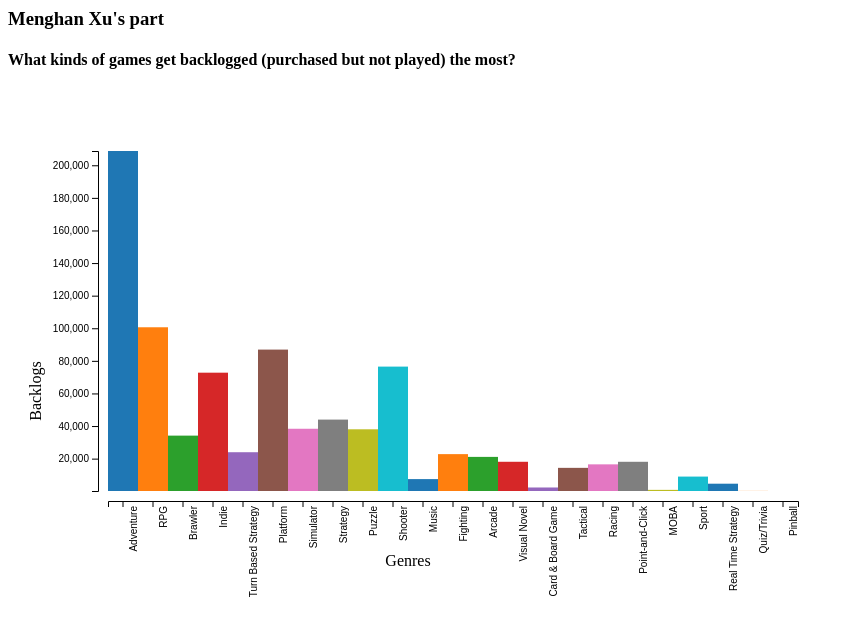
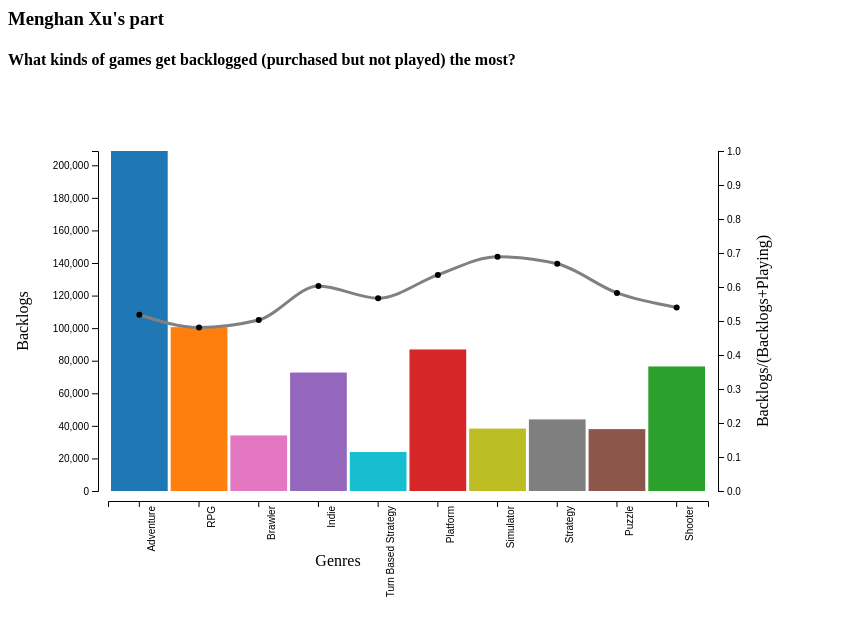
Before and after one commit to menghan-xu/data-analytics-for-the-web, a plain HTML site: page menghan/index.html in a window 1280 px wide. Shown: the whole page, without its empty margins (0-854 px from the left). Drawn offline with nearby package versions, Linux system fonts and the light colour scheme.

Commit message:
menghan's revision

```diff
--- a/menghan/index.html
+++ b/menghan/index.html
@@ -8,116 +8,144 @@
         <p>
             <svg id="p1" height="500" width="800" style="margin-top:50px" ></svg>
             <script>
-                d3.csv('games_detail.csv', d3.autoType)
-                    .then((data)=>{
+                d3.csv("games_detail.csv", d3.autoType)
+          .then((data) => {
           let genreMap = {};
-                    data.forEach(function(row) {
-                        let genres = row.Genres
-                                        .replace(/\[|\]/g, '')
-                                        .replace(/'/g, '')
-                                        .split(', ');
-                        console.log('Backlogs:', row.Backlogs, 'Playing:', row.Playing);
-
-                        let backlogs = isNaN(+row.Backlogs) ? 0 : +row.Backlogs;
-                        let playing = isNaN(+row.Playing) ? 0 : +row.Playing;
-
-                        genres.forEach(function(genre) {
-                            if (!genreMap[genre]) {
-                                genreMap[genre] = {backlogs: 0, playing: 0}
-                            }
+          data.forEach(row => {
+            let genres = row.Genres.replace(/\[|\]|'/g, "")  //remove [ , ] and '
+                                  .split(", ");     // turn string into an array
+            let backlogs = isNaN(row.Backlogs) ? 0 : row.Backlogs;
+            let playing = isNaN(row.Playing) ? 0 : row.Playing;
+            genres.forEach(genre => {
+              if (!genreMap[genre])
+                genreMap[genre] = { backlogs: 0, playing: 0 };
               genreMap[genre].backlogs += backlogs;
               genreMap[genre].playing += playing;
             });
           });
-                    console.log(genreMap);
           let genreData = [];
           let genresAll = Object.keys(genreMap);
-                    genresAll.forEach(d =>{
-                        if(d){
+          genresAll.forEach(d => {
+            if (d) {
               genreData.push({
                 genre: d,
                 backlogs: genreMap[d].backlogs,
                 playing: genreMap[d].playing,
-                                radio : genreMap[d].backlogs/(genreMap[d].backlogs + genreMap[d].playing)
-                            })
+                radio:
+                  genreMap[d].backlogs /
+                  (genreMap[d].backlogs + genreMap[d].playing),
+              });
             }
           });
-                    console.log("------------------------------------");
-                    console.log(genreData);
-                    const svg = d3.select('svg#p1');
-                    const width = svg.attr('width');
-                    const height = svg.attr('height');
-                    const margins = {top: 10, right: 10, bottom: 150, left: 100};
+
+          const genres = ['Adventure', 'RPG', 'Brawler', 'Indie', 'Turn Based Strategy', 'Platform', 'Simulator', 'Strategy', 'Puzzle', 'Shooter']
+          const genreDataFilter = genreData.filter(
+                d => (genres.includes(d.genre))
+          );
+
+          const svg = d3.select("svg#p1");
+          const width = svg.attr("width");
+          const height = svg.attr("height");
+          const margins = { top: 10, right: 100, bottom: 150, left: 100 };
           const chartWidth = width - margins.left - margins.right;
           const chartHeight = height - margins.top - margins.bottom;
-                    let chartArea = svg.append('g')
-                                        .attr('transform',`translate(${margins.left},${margins.top})`);
-                    // const xExtent = d3.extent(genreData, d => d['genre'] );
+          let chartArea = svg.append("g").attr("transform", `translate(${margins.left},${margins.top})`);
 
-                    const uniqueGenres = Array.from(new Set(genreData.map(d => d.genre)));
-                    console.log("Unique genres:", uniqueGenres);
-
-
-                    const xExtent = uniqueGenres;
-                    console.log("Updated xExtent:", xExtent);
-
-                    const xScale = d3.scaleBand().domain(xExtent).range([0, chartWidth]);
-                    console.log("xScale domain:", xScale.domain());
-                    const yExtent = d3.extent(genreData, d => d['backlogs'] );
-                    // const xScale = d3.scaleBand().domain(xExtent).range([0, chartWidth]);
-                    const yScale = d3.scaleLinear().domain(yExtent).range([chartHeight, 0]);
-                    console.log("xExtent:", xExtent);
-                    console.log("xScale domain:", xScale.domain());
+          const xScale = d3.scaleBand()
+                          .domain(genres)
+                          .range([0, chartWidth])
+                          .padding(0.05);
+          const yExtent = d3.extent([0, d3.max(genreDataFilter, d => d.backlogs)]);
+          const yScale = d3.scaleLinear()
+                          .domain(yExtent)
+                          .range([chartHeight, 0]);
 
           let leftA = d3.axisLeft(yScale);
+          svg.append("g")
+            .attr("class", "y axis")
+            .attr("transform", `translate(${margins.left - 10},${margins.top})`)
+            .call(leftA);
+          const radioScale = d3.scaleLinear().domain([0, 1]).range([chartHeight, 0]);
+          let rightA = d3.axisRight(radioScale);
           svg.append('g')
-                        .attr('class', 'y axis')
-                        .attr('transform',`translate(${margins.left-10},${margins.top})`)
-                        .call(leftA);
+            .attr("class", "y axis")
+            .attr("transform", `translate(${margins.left + chartWidth + 10},${margins.top})`)
+            .call(rightA);
 
-                    let bottomA = d3.axisBottom(xScale)
-                    let xAxis = svg.append('g')
-                        .attr('class', 'x axis')
-                        .attr('transform',`translate(${margins.left},${chartHeight+margins.top+10})`)
+          let bottomA = d3.axisBottom(xScale).ticks(10);
+          let xAxis = svg.append("g")
+            .attr("class", "x axis")
+            .attr("transform", `translate(${margins.left},${chartHeight + margins.top + 10})`)
             .call(bottomA);
 
           xAxis.selectAll("text")
             .attr("transform", "rotate(-90)")
             .attr("text-anchor", "end")
-                    .attr("dx", "-0.5em")
-                    .attr("dy", "0.5em");
+            .attr("dx", "-0.5em");
 
-                    const colorScale = d3.scaleOrdinal(d3.schemeCategory10);
-                    console.log(genreData);
-                    chartArea.selectAll(".bar")
-                        .data(genreData)
-                        .enter()
-                        .append("rect")
-                        .attr("class", "bar")
+
+          chartArea.selectAll("rect.bar").data(genreDataFilter)
+            .join("rect")
             .attr("x", d => xScale(d.genre))
             .attr("y", d => yScale(d.backlogs))
             .attr("width", xScale.bandwidth())
             .attr("height", d => chartHeight - yScale(d.backlogs))
-                        .attr("fill", d => colorScale(d.genre));
-
-
+            .attr("fill", function(d){
+              if(d.genre === 'Adventure') return '#1f77b4';
+              if(d.genre === 'RPG') return '#ff7f0e';
+              if(d.genre === 'Brawler') return '#e377c2';
+              if(d.genre === 'Indie') return '#9467bd';
+              if(d.genre === 'Shooter') return '#2ca02c';
+              if(d.genre === 'Platform') return '#d62728';
+              if(d.genre === 'Puzzle') return '#8c564b';
+              if(d.genre === 'Strategy') return '#7f7f7f';
+              if(d.genre === 'Simulator') return '#bcbd22';
+              if(d.genre === 'Turn Based Strategy') return '#17becf';
+            });
+          var lineGen = d3.line()
+                        .x( d => xScale(d.genre)+ xScale.bandwidth()/2 )
+                        .y( d => radioScale(d.radio) )
+                        .curve(d3.curveMonotoneX);
+          chartArea.append('path')
+                    .datum(genreDataFilter)
+                    .attr('class', 'line')
+                    .attr('fill', 'none')
+                    .attr('stroke', 'grey')
+                    .attr('stroke-width', 3)
+                    .attr('d', lineGen);
+          chartArea.selectAll('circle').data(genreDataFilter)
+                    .join('circle')
+                    .attr('r', 3)
+                    .attr('fill', 'black')
+                    .attr('cx', d=>xScale(d.genre) + xScale.bandwidth()/2)
+                    .attr('cy', d=>radioScale(d.radio));
           svg.append("text")
-                        .attr("class", "x-axis-title")
-                        .attr("x", width / 2)
+            .attr("class", "axis-label")
+            .attr("x", width / 2- 70)
             .attr("y", height - margins.bottom / 2)
             .attr("text-anchor", "middle")
             .text("Genres");
 
-
           svg.append("text")
-                        .attr("class", "y-axis-title")
+            .attr("class", "axis-label")
             .attr("transform", "rotate(-90)")
-                        .attr("x", - (height / 2) )
-                        .attr("y", margins.left / 3)
+            .attr("x", -margins.top - chartHeight / 2)
+            .attr("y", margins.left / 2 - 30)
             .attr("text-anchor", "middle")
             .text("Backlogs");
+          svg.append("text")
+            .attr("class", "axis-label")
+            .attr("transform", "rotate(-90)")
+            .attr("x", -margins.top - chartHeight / 2-10)
+            .attr("y", margins.left +chartWidth +60)
+            .attr("text-anchor", "middle")
+            .text("Backlogs/(Backlogs+Playing)");
+
 
         });
+
+
+
             </script>
         </p>
     </body>
```
Also changed, not shown: index.html (+0 -1 lines). Lines whose indentation alone changed are shown as unchanged.
